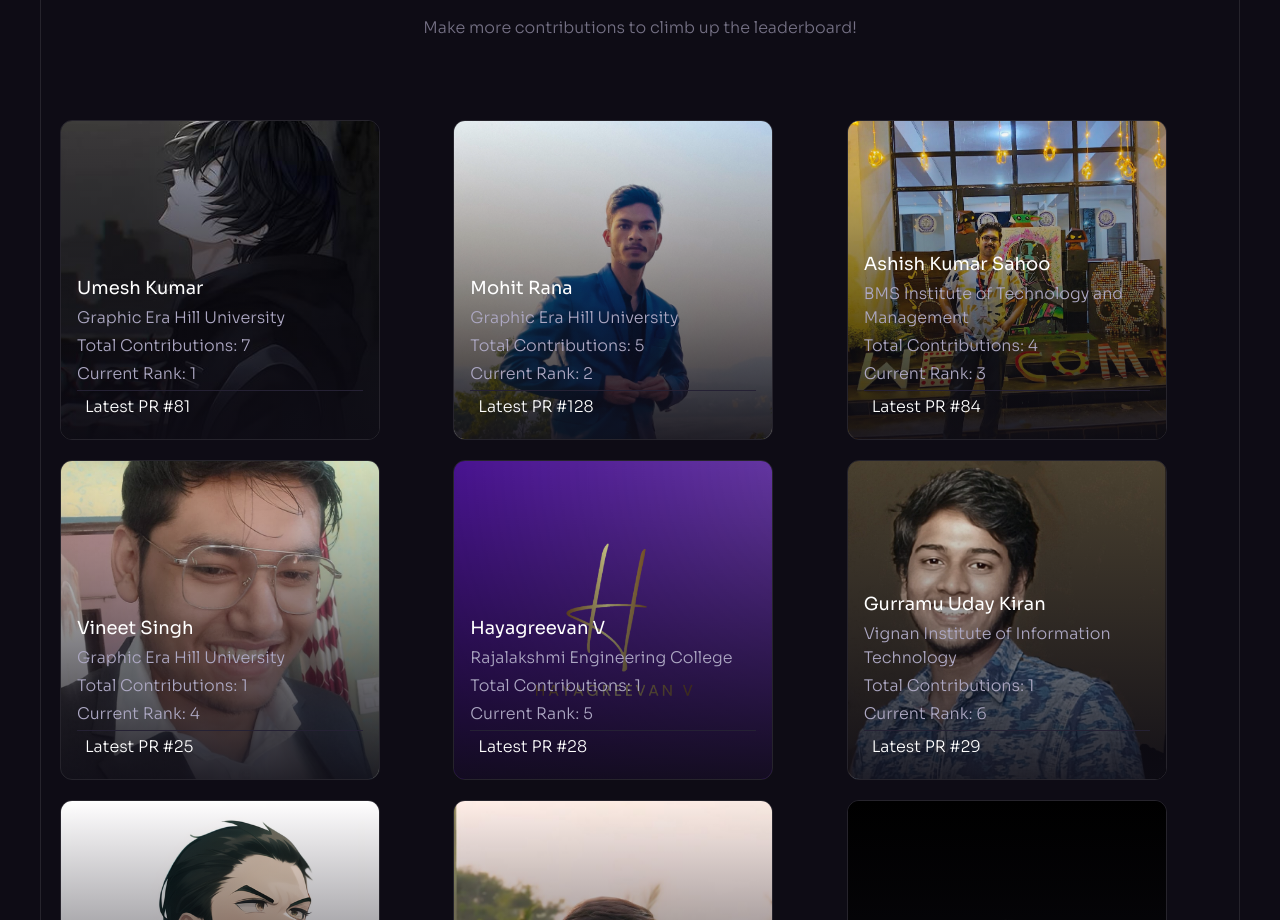
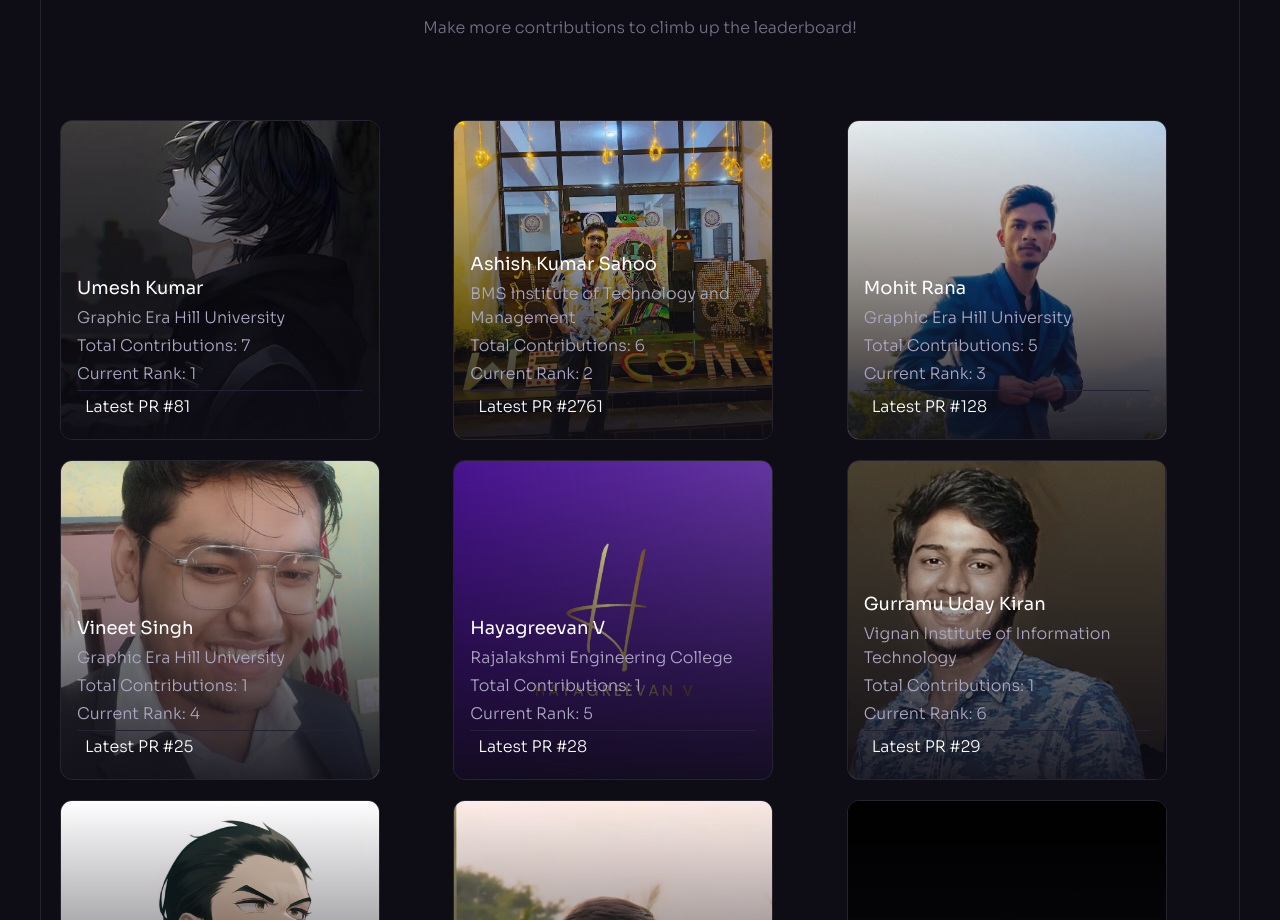
Before and after one commit to iamAyushChamoli/hacktoberfest-24, a React (Vite) app: page / in a window 1280 px wide. Shown: the part 4200-5120 px from the top of the page. Built offline with nearby package versions, Linux system fonts and the light colour scheme.

Commit message:
Update ashish_kumar_sahoo.js
* Done 2 more contributions in open source recently.

* Thank you.

```diff
--- a/src/participants/ashish_kumar_sahoo.js
+++ b/src/participants/ashish_kumar_sahoo.js
@@ -5,12 +5,14 @@ const ashish_kumar_sahoo = {
     name: "Ashish Kumar Sahoo",
     university: "BMS Institute of Technology and Management",
     img: ashishImg,
-    pr: [75, 64, 77, 84],
+    pr: [75, 64, 77, 84, 65, 2761],
     prLink: [
         'https://github.com/handikatriarlan/hello-world-in-every-language/pull/75',
         'https://github.com/handikatriarlan/hello-world-in-every-language/pull/64',
         'https://github.com/handikatriarlan/hello-world-in-every-language/pull/77',
-        'https://github.com/ghostmkg/programming-language/pull/84'
+        'https://github.com/ghostmkg/programming-language/pull/84',
+        'https://github.com/Pradeepsingh61/DSA_Code/pull/65',
+        'https://github.com/TheAlgorithms/C-Plus-Plus/pull/2761',
     ]
 };
 
```
